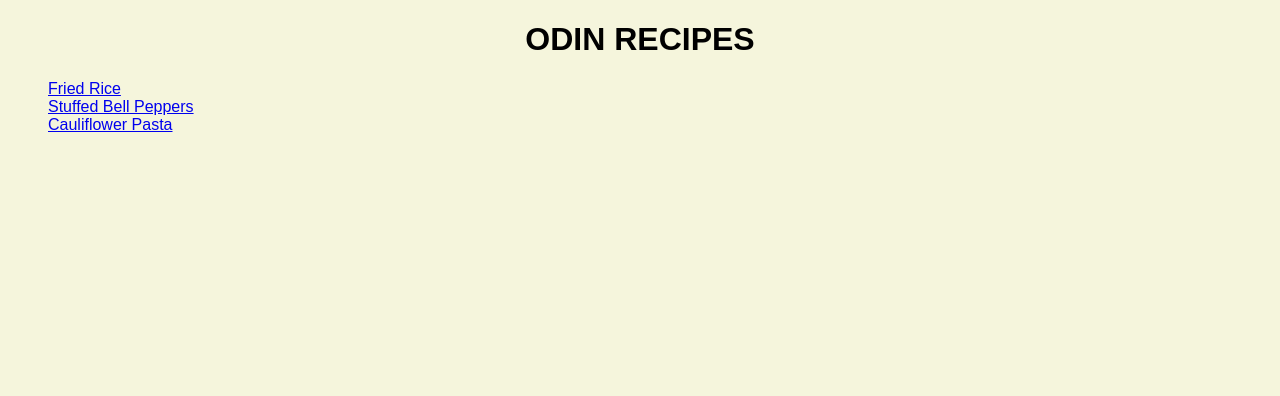
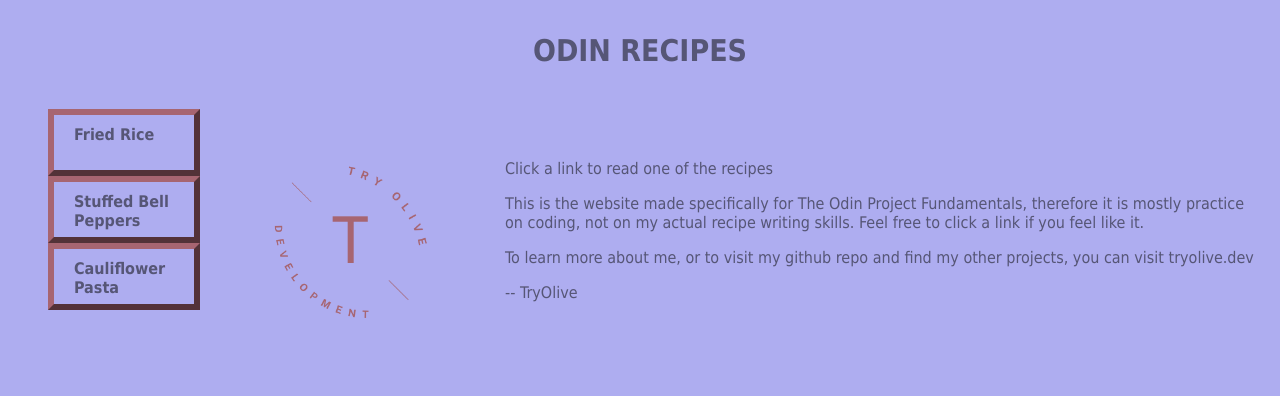
Before and after one commit to shrimpyt/odin-recipes, a plain HTML site: page index.html in a window 1280 px wide. Drawn offline with Linux system fonts and the light colour scheme.

Commit message:
Added basic colors and styling to website, and added a logo

```diff
--- a/index.html
+++ b/index.html
@@ -6,11 +6,27 @@
     <link rel="stylesheet" href="style.css">
 </head>
 <body>
-    <h1 class="title">Odin Recipes</h1>
+    <a href="/index.html">
+        <h1 class="title main">Odin Recipes</h1>
+    </a>
     <ul class="menu">
-        <li><a href="./recipes/fried_rice.html">Fried Rice</a></li>
-        <li><a href="./recipes/stuffed_peppers.html">Stuffed Bell Peppers</a></li>
-        <li><a href="./recipes/cauliflower_pasta.html">Cauliflower Pasta</a></li>
+        <li><a class="menu_item" href="./recipes/fried_rice.html">Fried Rice</a></li>
+        <li class="menu_item"><a href="./recipes/stuffed_peppers.html">Stuffed Bell Peppers</a></li>
+        <li class="menu_item"><a href="./recipes/cauliflower_pasta.html">Cauliflower Pasta</a></li>
     </ul>
+    <img class="logo" src="./images/tryolive_logo.png">
+    <div class="recipes">
+        <h2 class="title spacing"></h2>
+            <p>
+                Click a link to read one of the recipes
+            </p>
+            <p>
+                This is the website made specifically for The Odin Project Fundamentals, therefore it is mostly practice on coding, not on my actual recipe writing skills. Feel free to click a link if you feel like it.
+            </p>
+            <p>
+                To learn more about me, or to visit my github repo and find my other projects, you can visit tryolive.dev
+            </p>
+            <p>-- TryOlive</p>
+    </div>
     </body>
 </html>
--- a/style.css
+++ b/style.css
@@ -1,7 +1,10 @@
 body {
-    background-color: beige;
-    text-align: center;
-    font-family: sans-serif
+    color: #565676;
+    text-align: left;
+    font-family: Tahoma, Verdana, sans-serif;
+    background-color: #AEADF0;
+    float:inherit;
+    text-decoration: none;
 }
 
 ul {
@@ -9,14 +12,67 @@ ul {
     text-align: left;
 }
 
-ol {
-    text-align: left;
+.title {
+    text-transform: uppercase;
+    margin:inherit;
+    color:#565676;
+    font-size: 30px;
 }
 
-.title {
-    text-transform: uppercase;
+.title.main {
+    color:#565676;
+    padding-top: 25px;
+    padding-bottom: 25px;
+    text-align: center;
 }
 
+.title.spacing {
+    padding-top: 45px;
+}
+
+a:link, a:visited, a:hover, a:active .title {
+    text-decoration: none;
+}
+.menu a:link, a:visited {
+    text-decoration: none;
+    border-color:#A76571;
+    border-style: outset;
+    border-width: 6px;
+    color: #565676;
+    font-weight: bold;
+    padding-top: 10px;
+    height: 45px;
+    width: 120px;
+    display: inline-block;
+    padding-left: 20px;
+}
+
+.menu a:hover, a:active {
+    background-color: #565676;
+    color: #A76571;
+}
+
+.main_image {
+    height:300px;
+    width:300px;
+    object-fit: cover;
+    float:left;
+    padding: 15px 15px;
+
+}
+.logo{
+    height:300px;
+    width:300px;
+    object-fit: cover;
+    float:left;
+
+}
 .menu {
-    text-align: left;
+    float:left;
 }
+
+.recipes {
+    float:left;
+    padding: 5px;
+    width:60%;
+}
```
Also changed, not shown: recipes/cauliflower_pasta.html (+14 -4 lines), recipes/fried_rice.html (+12 -3 lines), recipes/stuffed_peppers.html (+13 -4 lines), images/tryolive_logo.png (added).
